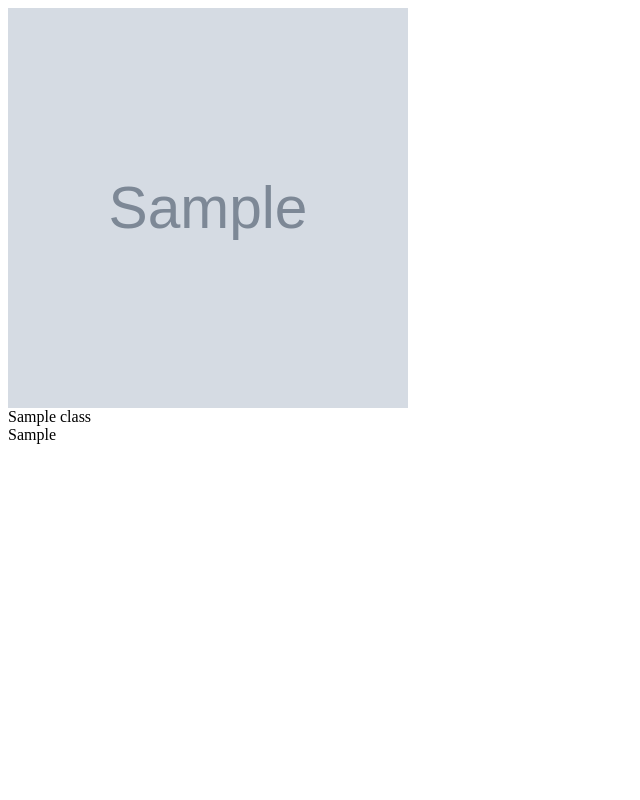
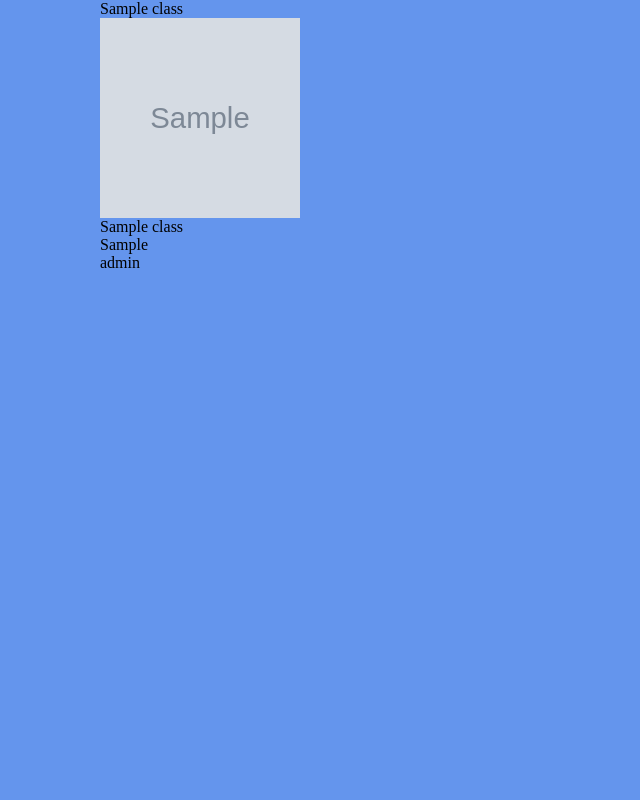
Before and after one commit to Victorshliu/php_1, a PHP site: template partials/template/card.php in a window 1280 px wide. Shown: the whole page, without its empty margins (0-640 px from the left). Run offline with PHP 8.4, Linux system fonts and the light colour scheme; the template is opened without the code that fills it: most values are stand-ins (such as "Sample title", 1, 10 or a date in 2020); grey boxes marked "Sample" are stand-in pictures.

Commit message:
structure.v1

```diff
--- a/css/styles.css
+++ b/css/styles.css
@@ -1,4 +1,43 @@
+/* Styles Reset everything will display as expected */
+*{
+	margin: 0;
+	padding: 0;
+	border: 0;
+	font-size: 100%;
+	font: inherit;
+	vertical-align: baseline;
+}
+/* Root Variables */
+:root {
+    --blue: #6495ed;
+}
+
+/* Global */
+body {
+    background-color: var(--blue);
+    width: 1080px;
+    margin: 0 auto;
+}
+
 img {
-    width: 400px;
+    width: 200px;
+    height: 200px;
+}
+
+/* Card Templates */
+.card {
+    border: 1px solid #ccc;
+    border-radius: 4px;
+    box-shadow: 0px 2px 2px rgba(0, 0, 0, 0.3);
+    padding: 10px;
+    margin: 10px;
+    width: 300px;
     height: 400px;
+    display: flex;
+    flex-direction: column;
+    justify-content: space-between;
+  }
+.card__header {
+    font-size: 3rem;
+
 }
--- a/partials/global/head.php
+++ b/partials/global/head.php
@@ -4,7 +4,4 @@
     <meta name="viewport" content="width=device-width, initial-scale=1.0">
     <title>Dungeons and Dragons - Starter Classes</title>
     <link rel="stylesheet" href="../../css/styles.css">
-
-    <!-- Tailwinds??? -->
-    <!-- <script src="https://cdn.tailwindcss.com"></script> -->
 </head>
--- a/partials/template/card.php
+++ b/partials/template/card.php
@@ -1,13 +1,9 @@
 <!-- Card Template used to control how contained data stored in our objects are displayed -->
-<div>
 
-<img class="" src="images/<?php echo $tiles->image; ?>" alt="An image displaying a <?php echo $tiles->class; ?>" onclick="<?php echo $tiles->minMax(); ?>">
-
-
-
-
+<div class=""><?php echo $tiles->class; ?></div>
+<img class="" src="images/<?php echo $tiles->image; ?>" alt="An image displaying a <?php echo $tiles->class; ?>" onclick="minMax('<?php echo $tiles->class; ?>', '<?php echo $tiles->mainStat; ?>')">
     <div class="">
         <div class=""><?php echo $tiles->class; ?></div>
         <div class=""><?php echo $tiles->mainStat; ?></div>
+        <div class=""><?php echo $tiles->role; ?></div>
     </div>
-</div>
--- /dev/null
+++ b/script.js
@@ -0,0 +1,5 @@
+// L
+function minMax(className, mainStat) {
+  $output=("If playing the " + className + " and you do not have a high " + mainStat + ", YOU AREN'T OPTIMAL!");
+  console.log($output)
+}
```
Also changed, not shown: Classes/Player_classes.php (+3 -4 lines), index.php (+7 -10 lines), ._README.md (added), ._script.js (added).
